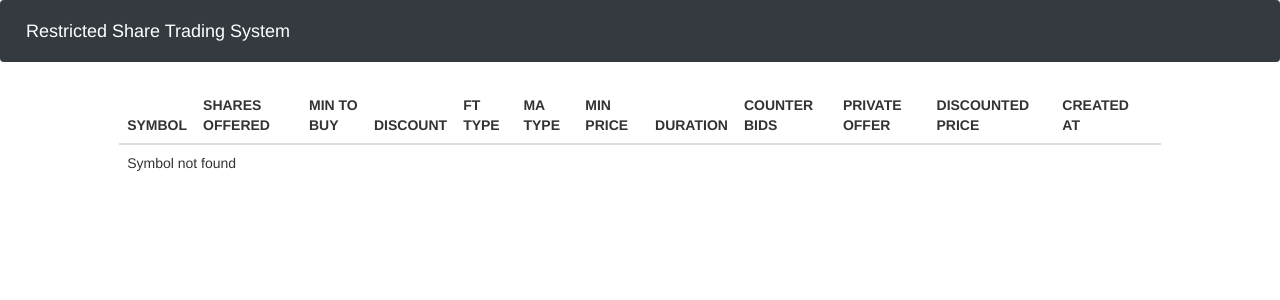
After one commit to yonadav-labs/stock, a Django app: template templates/i_posts.html in a window 1280 px wide. The commit adds this page. Shown: the top 300 px of the page. Run offline with Django 3.2, Linux system fonts and the light colour scheme; the template is opened without the code that fills it, so the values that code supplies are empty; parts of the project's set-up code (start-up, migrations or seed data) failed here and were passed over; some libraries are stand-ins or nearby versions.

Commit message:
revise template, add offer page

```diff
--- a/general/templatetags/extra.py
+++ b/general/templatetags/extra.py
@@ -18,3 +18,7 @@ def discount(soutput):
         discounted_price = sinput.last * (100 - soutput.discount) / 100
         return '{0:.2f}'.format(discounted_price)
     return '-'
+
+@register.filter
+def count_offers(symbol):
+	return StockOutput.objects.filter(symbol=symbol).count()
--- a/stock/urls.py
+++ b/stock/urls.py
@@ -23,7 +23,7 @@ admin.site.site_header = "Stock Administration"
 urlpatterns = [
     url(r'^admin/', admin.site.urls),
     url(r'^$', home, name="home"),
-    url(r'^get_body', get_body, name="get_body"),
-    url(r'^input', input, name="input"),
     url(r'^i_post/(?P<symbol>.*)', i_post, name="i_post"),
+    url(r'^i_posts/(?P<symbol>.*)', i_posts, name="i_posts"),
+    url(r'^delete_offer$', delete_offer, name="delete_offer"),
 ]
--- a/templates/_input.html
+++ b/templates/_input.html
@@ -4,7 +4,8 @@
 {% if inputs %}
   {% for ii in inputs %}
     <tr data-symbol="{{ ii.symbol }}">
-      <td>{{ ii.symbol }}</td>
+      <td><a href="/i_post/{{ ii.symbol }}">{{ ii.symbol }}</a></td>
+      <td><a href="/i_posts/{{ ii.symbol }}">{{ ii.symbol|count_offers }}</a></td>
       <td>{{ ii.last }}</td>
       <td>{{ ii|percent_change }}</td>
       <td>{{ ii.bid }}</td>
--- a/templates/_output.html
+++ b/templates/_output.html
@@ -15,6 +15,9 @@
             <td>{% if ii.accept_private_counter_offer %} YES {% else %} NO {% endif %}</td>
             <td>{{ ii|discount }}</td>
             <td>{{ ii.timestamp|date:"Y-m-d H:i:s" }}</td>
+            <td class="action delete" data-id="{{ ii.id }}">
+                <i class="fa fa-remove" style="font-size:24px; cursor: pointer;"></i>
+            </td>
         </tr>
     {% endfor %}
 {% else %}
--- a/templates/base.html
+++ b/templates/base.html
@@ -4,6 +4,7 @@
     <meta charset="utf-8">
     <title>Stocks</title>
     <link rel="stylesheet" href="https://maxcdn.bootstrapcdn.com/bootstrap/4.0.0-beta.2/css/bootstrap.min.css" integrity="sha384-PsH8R72JQ3SOdhVi3uxftmaW6Vc51MKb0q5P2rRUpPvrszuE4W1povHYgTpBfshb" crossorigin="anonymous">
+    <link rel="stylesheet" href="https://cdnjs.cloudflare.com/ajax/libs/font-awesome/4.7.0/css/font-awesome.min.css">
     <link href="https://maxcdn.bootstrapcdn.com/bootstrap/3.3.5/css/bootstrap.min.css" rel="stylesheet"/>
     <link rel="stylesheet" href="/static/css/bootstrap-datetimepicker.css">
     <script src="https://ajax.googleapis.com/ajax/libs/jquery/2.1.1/jquery.min.js"></script>
@@ -31,7 +32,7 @@
   </head>
   <body>
    <nav class="navbar navbar-expand-sm bg-dark navbar-dark">
-    <a class="navbar-brand" href="/input">Restricted Share Trading System</a>
+    <a class="navbar-brand" href="/">Restricted Share Trading System</a>
     </nav>
 
     {% block body %}
--- /dev/null
+++ b/templates/i_posts.html
@@ -0,0 +1,56 @@
+{% extends 'base.html' %}
+
+{% block body %}
+<div class="container-fluid">
+    <div class="col-lg-12 col-xl-10 offset-xl-1">
+        <div class="row mt-2">
+            <div class="table-responsive">
+                <table class="table">
+                    <thead>
+                        <tr>
+                            <th>SYMBOL</th>
+                            <th>SHARES OFFERED</th>
+                            <th>MIN TO BUY</th>
+                            <th>DISCOUNT</th>
+                            <th>FT TYPE</th>
+                            <th>MA TYPE</th>
+                            <th>MIN PRICE</th>
+                            <th>DURATION</th>
+                            <th>COUNTER BIDS</th>
+                            <th>PRIVATE OFFER</th>
+                            <th>DISCOUNTED PRICE</th>
+                            <th>CREATED AT</th>
+                            <th> </th>
+                        </tr>
+                    </thead>
+                    <tbody class="output_body">
+                        {% include '_output.html' %}
+                    </tbody>
+                </table>
+            </div>
+        </div>
+    </div>
+</div>
+
+{% endblock %}
+
+{% block js %}
+<script type="text/javascript">
+    jQuery("body").on('click', '.action.delete', function() {
+        var r = confirm("Are you sure to delete this offer?");
+        if (r == true) {
+            var oid = jQuery(this).data('id');
+            jQuery.ajax({
+                type: 'post',
+                url: '/delete_offer',
+                data: {
+                    id: oid,
+                },
+                success: function (data) {
+                    location.reload();
+                }
+            });
+        }
+    });
+</script>
+{% endblock %}
--- a/templates/i_table.html
+++ b/templates/i_table.html
@@ -18,6 +18,7 @@
                     <thead>
                         <tr>
                             <th>SYMBOL</th>
+                            <th># of Offers</th>
                             <th>LAST</th>
                             <th>CHANGE</th>
                             <th>BID</th>
@@ -40,9 +41,11 @@
 
 {% block js %}
 <script type="text/javascript">
+/*
     jQuery("body").on('click', '.input_body tr', function() {
         var symbol = $(this).data('symbol');
         location.href = '/i_post/' + symbol;
     });
+*/
 </script>
 {% endblock %}
```
Also changed, not shown: general/views.py (+13 -37 lines).
